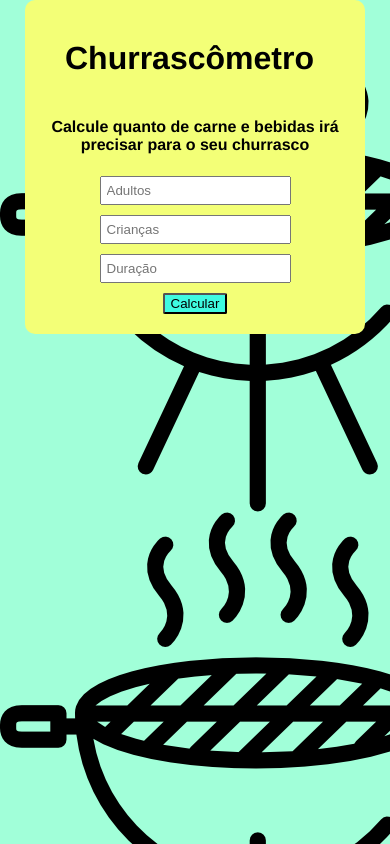
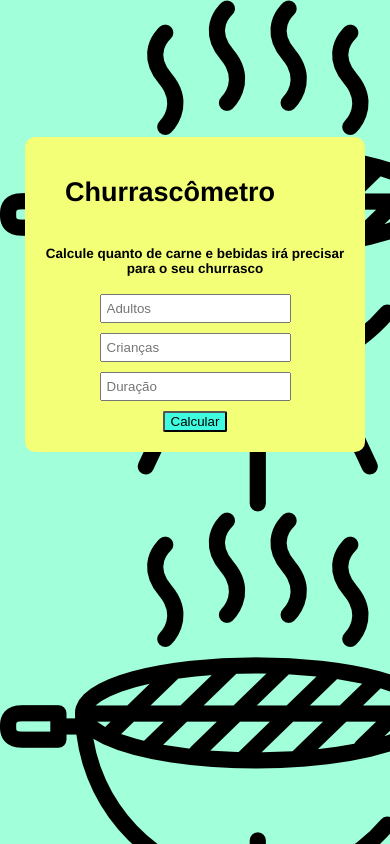
Before and after one commit to Caroline-Thais/Churrasc-metro, a plain HTML site: page index.html in a window 390 px wide. Drawn offline with Linux system fonts and the light colour scheme.

Commit message:
Update style.css

```diff
--- a/style.css
+++ b/style.css
@@ -2,6 +2,10 @@
 *::before,
 *::after{
     box-sizing: inherit;
+}
+
+:root{
+    font-size: calc(1vw + 0.6em);
 }
 
 body{
@@ -17,6 +21,11 @@ body{
     margin: auto;
     padding: 20px;
     border-radius: 10px;
+}
+@media screen and (max-width: 35em){
+    .container{
+        margin-top: 35%;
+    }
 }
 
 h1{
```
